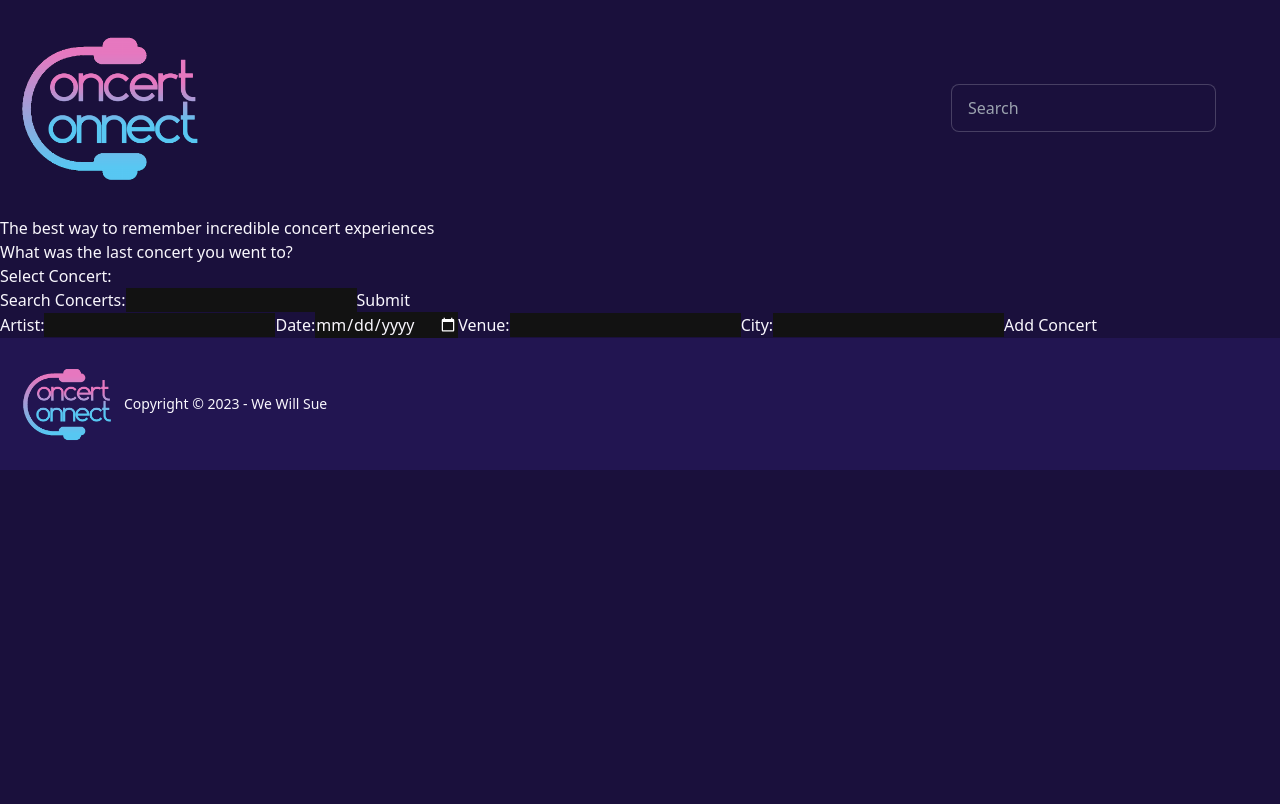
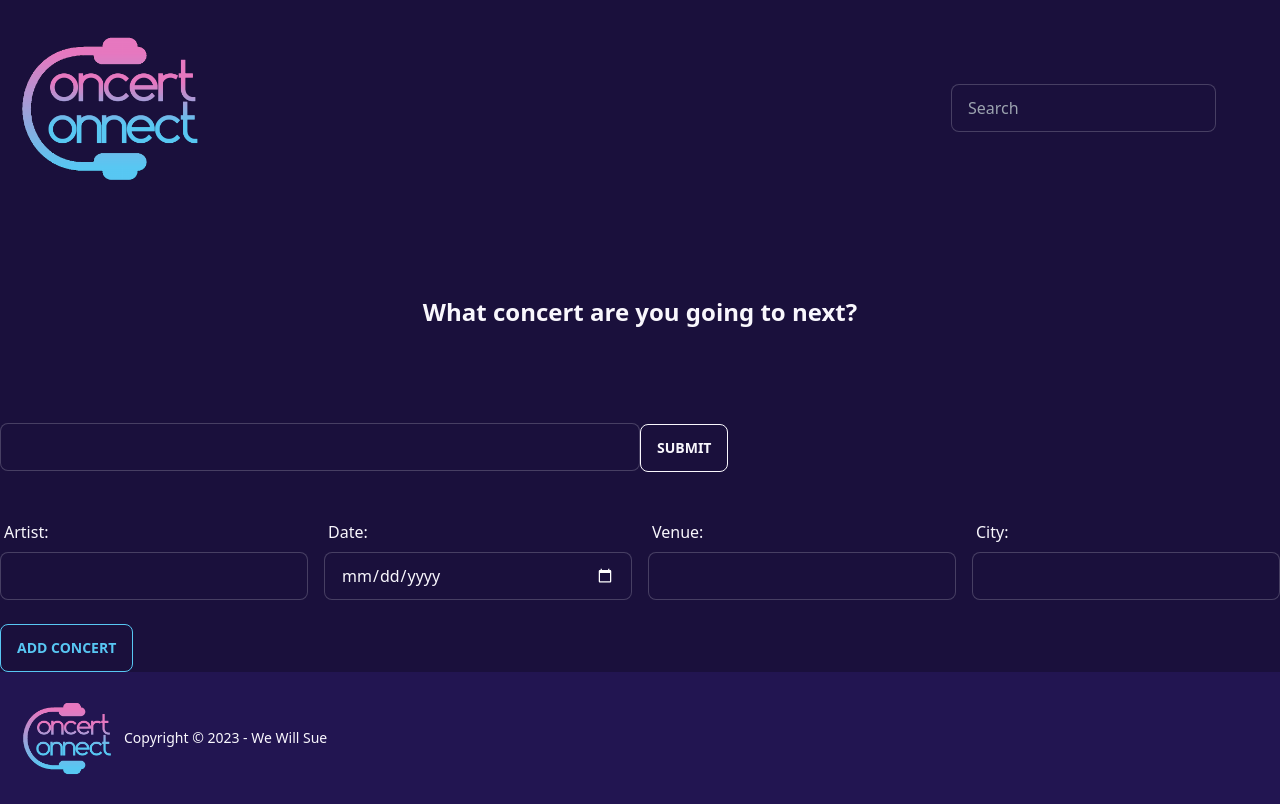
Before and after one commit to Sabplpz/Concert-Connect, a React (Create React App) app in the folder client/: page /add-concert in a window 1280 px wide. Built offline with nearby package versions, Linux system fonts and the light colour scheme.

Commit message:
styled Concerts pages and added logic to prevent runtime error regarding spotify

```diff
--- a/client/src/pages/AddConcert.js
+++ b/client/src/pages/AddConcert.js
@@ -27,9 +27,9 @@ function ConcertList({ onSelectConcert, onConcertDataChange }) {
   };
 
   return (
-    <div>
-      <label htmlFor="keyword">Search Concerts:</label>
+    <div className="mb-10">
       <input
+        className="input input-bordered w-full md:w-1/2"
         type="text"
         name="keyword"
         value={keyword}
@@ -37,10 +37,10 @@ function ConcertList({ onSelectConcert, onConcertDataChange }) {
         onBlur={() => setShowDropdown(false)}
       />
 
-      <button onClick={handleSearchConcerts}>Submit</button>
+      <button className="btn btn-outline mt-4 w-full md:w-auto" onClick={handleSearchConcerts}>Submit</button>
 
       {showDropdown && (
-        <select onChange={(e) => onSelectConcert(e.target.value)}>
+        <select className="select select-bordered mt-4 w-full" onChange={(e) => onSelectConcert(e.target.value)}>
           <option value="">Select Concert</option>
           {concertsData.map((concert, index) => (
             <option key={index} value={index}>
@@ -101,30 +101,35 @@ function AddConcert() {
   };
 
   return (
-    <div>
+    <div className="container mx-auto">
       <section>
-        <h2>The best way to remember incredible concert experiences</h2>
-      </section>
-
-      <section>
-        <h2>What was the last concert you went to?</h2>
+        <h2 className="mb-20 mt-20 text-2xl font-bold text-center">What concert are you going to next?</h2>
         <form onSubmit={handleSubmit}>
-          <label htmlFor="concert">Select Concert:</label>
           <ConcertList onSelectConcert={handleConcertSelection} onConcertDataChange={handleConcertDataChange} />
 
-          <label htmlFor="artist">Artist:</label>
-          <input type="text" name="artist" value={artist} onChange={(e) => setArtist(e.target.value)} />
+          <div className="mt-6 grid grid-cols-1 md:grid-cols-4 gap-4">
+            <div>
+              <label htmlFor="artist" className="label">Artist:</label>
+              <input type="text" className="input input-bordered w-full" name="artist" value={artist} onChange={(e) => setArtist(e.target.value)} />
+            </div>
 
-          <label htmlFor="date">Date:</label>
-          <input type="date" name="date" value={date} onChange={(e) => setDate(e.target.value)} />
+            <div>
+              <label htmlFor="date" className="label">Date:</label>
+              <input type="date" className="input input-bordered w-full" name="date" value={date} onChange={(e) => setDate(e.target.value)} />
+            </div>
 
-          <label htmlFor="venue">Venue:</label>
-          <input type="text" name="venue" value={venue} onChange={(e) => setVenue(e.target.value)} />
+            <div>
+              <label htmlFor="venue" className="label">Venue:</label>
+              <input type="text" className="input input-bordered w-full" name="venue" value={venue} onChange={(e) => setVenue(e.target.value)} />
+            </div>
 
-          <label htmlFor="city">City:</label>
-          <input type="text" name="city" value={city} onChange={(e) => setCity(e.target.value)} />
+            <div>
+              <label htmlFor="city" className="label">City:</label>
+              <input type="text" className="input input-bordered w-full" name="city" value={city} onChange={(e) => setCity(e.target.value)} />
+            </div>
+          </div>
 
-          <button type="submit">Add Concert</button>
+          <button className="btn btn-outline btn-secondary mt-6 w-full md:w-auto" type="submit">Add Concert</button>
         </form>
       </section>
     </div>
--- a/client/src/pages/Concerts.js
+++ b/client/src/pages/Concerts.js
@@ -12,7 +12,8 @@ function ConcertList({ concertsData }) {
   };
 
   return (
-    <table>
+    <div className="overflow-x-auto mb-20">
+      <table className="table">
         <thead>
           <tr>
             <th>Concert Name</th>
@@ -21,7 +22,7 @@ function ConcertList({ concertsData }) {
             <th>Venue</th>
             <th>City</th>
             <th></th>
-          <th></th> {/* New Column */}
+            <th></th>
           </tr>
         </thead>
         <tbody>
@@ -29,7 +30,7 @@ function ConcertList({ concertsData }) {
             <tr key={index}>
               <td>{concert.name}</td>
               <td>
-              <a href={`https://open.spotify.com/artist/${concert?._embedded?.attractions[0]?.externalLinks?.spotify[0]?.url}`} target="_blank" rel="noopener noreferrer">
+                <a href={`https://open.spotify.com/artist/${concert._embedded?.attractions?.length > 0 ? concert._embedded.attractions[0]?.externalLinks?.spotify?.[0]?.url : ""}`} target="_blank" rel="noopener noreferrer">
                   {concert?._embedded?.attractions[0]?.name}
                 </a>
               </td>
@@ -38,17 +39,17 @@ function ConcertList({ concertsData }) {
               <td>{concert?._embedded?.venues[0]?.city?.name}</td>
               <td>
                 <a href={concert.url} target="_blank" rel="noopener noreferrer">
-                <button>Get Tickets</button>
+                  <button className="btn btn-outline btn-secondary">Get Tickets</button>
                 </a>
               </td>
               <td>
-              {/* New Column Data */}
-              <button onClick={() => handleImGoingClick(concert)}>I'm going!</button>
+                <button className="btn btn-outline btn-primary" onClick={() => handleImGoingClick(concert)}>I'm going!</button>
               </td>
             </tr>
           ))}
         </tbody>
       </table>
+    </div>
   );
 }
 
@@ -62,7 +63,7 @@ function Concerts() {
     try {
       const response = await axios.get('https://app.ticketmaster.com/discovery/v2/events', {
         params: {
-          apikey: '6sOPwHnIo993SJGpEOZxgkbNvGgHhQ9n',
+          apikey: 'KzV8OCOnhvpGtaoVP1AFZP5qCS4jvNgG',
           keyword: searchKeyword,
           locale: '*',
           size: 200,
@@ -79,23 +80,20 @@ function Concerts() {
 
   return (
     <div>
+      <div className="container mx-auto">
         <section>
-        <h2>Browse Band Concert Histories</h2>
-      </section>
-
-      <section>
-        <h2>Search Concerts:</h2>
+          <h2 className="mb-20 mt-20 text-2xl font-bold text-center">Search Concerts:</h2>
           <form onSubmit={handleSearch}>
-          <input
+            <input className="input input-bordered w-24 md:w-auto"
               type="text"
               name="keyword"
               placeholder="Enter artist name"
             />
-          <button type="submit">Search</button>
+            <button className="btn btn-outline btn" type="submit" >Search</button>
           </form>
-
           <ConcertList concertsData={concertsData} />
         </section>
+      </div>
     </div>
   );
 }
```
Lines whose indentation alone changed are shown as unchanged.
